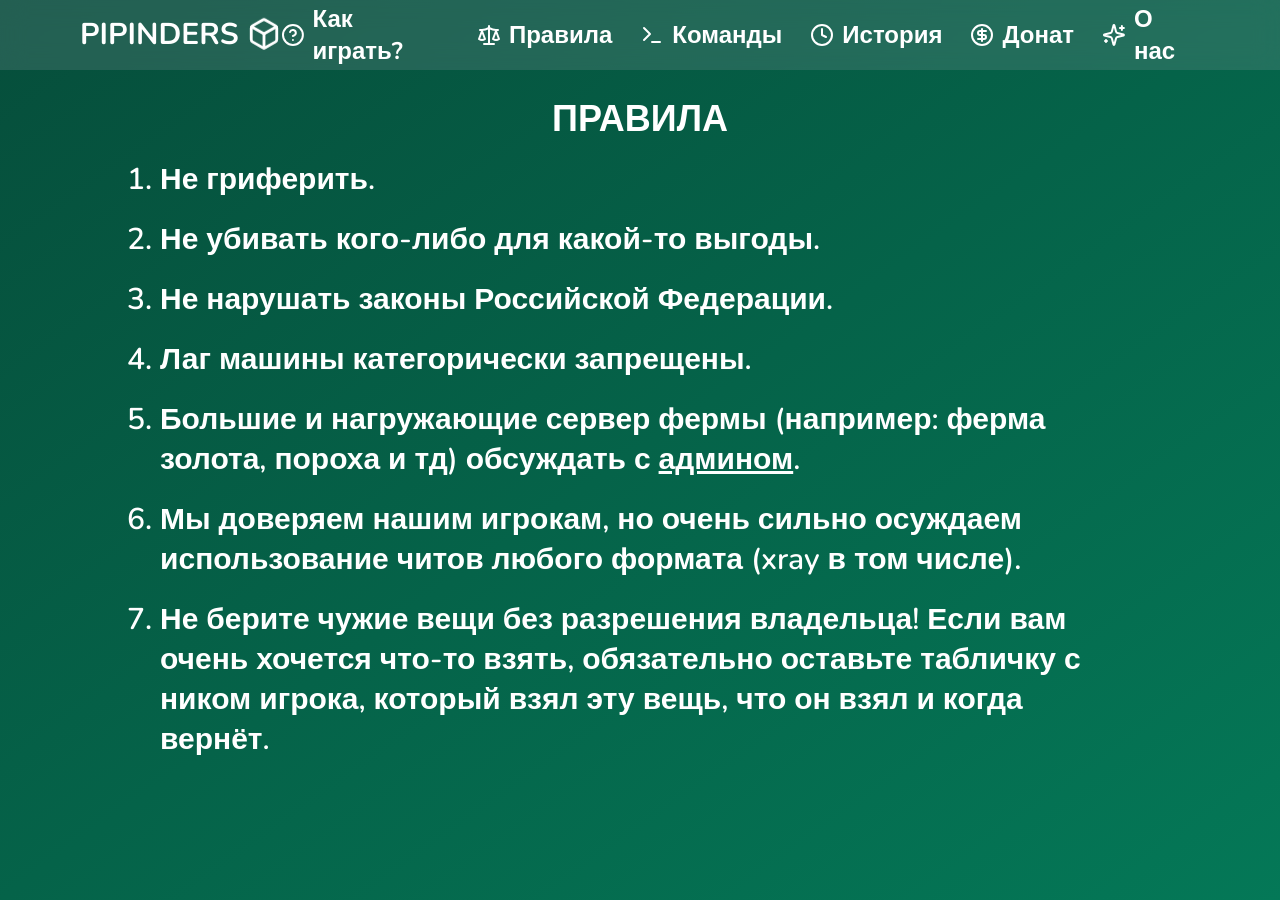
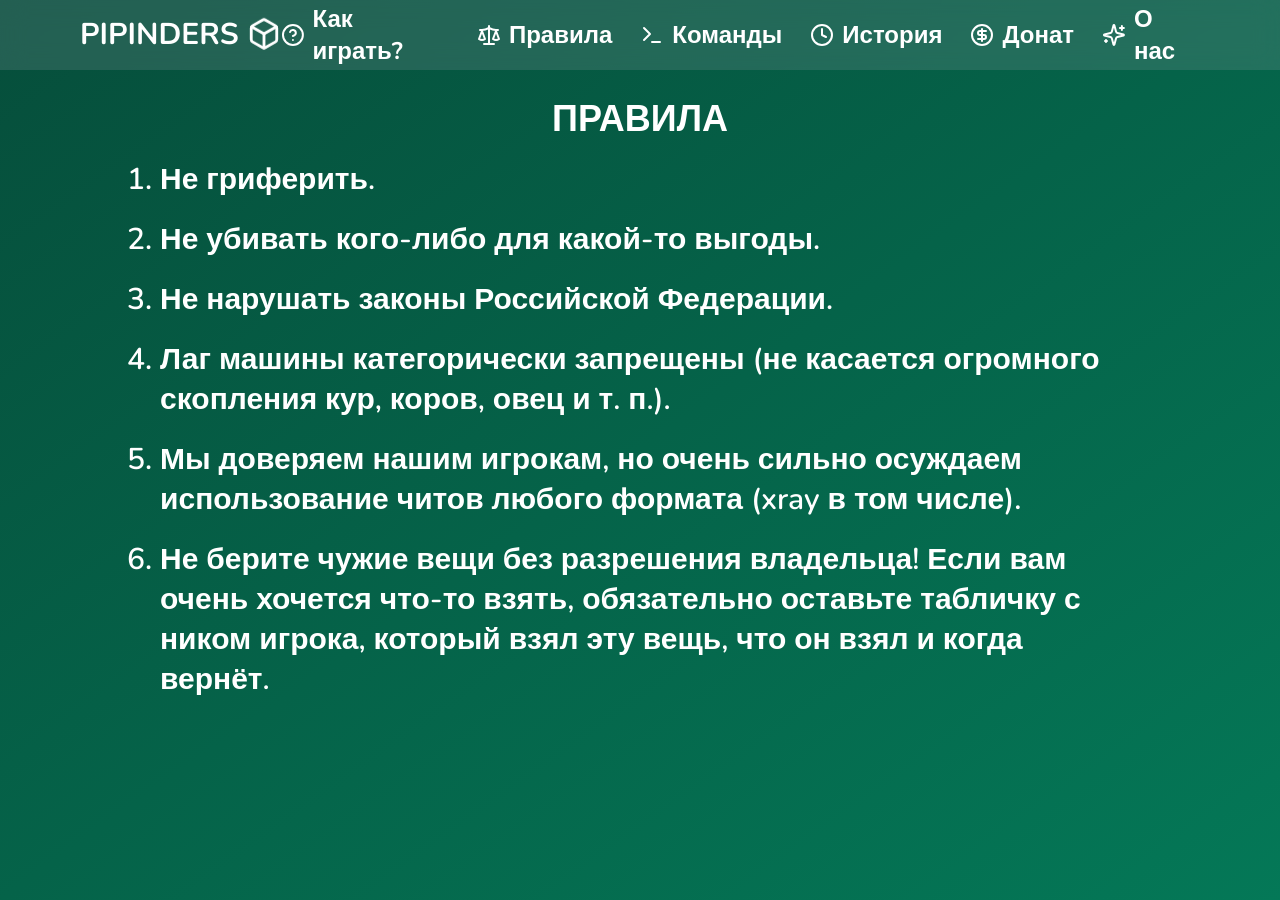
Before and after one commit to MrAbragadabra/pipinders, a Next.js app: page /rules in a window 1280 px wide. Built offline with nearby package versions, Linux system fonts and the light colour scheme.

Commit message:
изменения в правилах

```diff
--- a/src/components/shared/rules.tsx
+++ b/src/components/shared/rules.tsx
@@ -34,9 +34,9 @@ export const Rules: React.FC<Props> = ({ className }) => {
 							Не нарушать законы Российской Федерации.
 						</li>
 						<li className='mb-5 text-left leading-10'>
-							Лаг машины категорически запрещены.
+							Лаг машины категорически запрещены (не касается огромного скопления кур, коров, овец и т. п.).
 						</li>
-						<li className='mb-5 text-left leading-10'>
+						{/* <li className='mb-5 text-left leading-10'>
 							Большие и нагружающие сервер фермы (например: ферма золота, пороха и тд) обсуждать с{' '}
 							<a
 								href='mailto:adminchik@pipinders.ru'
@@ -45,7 +45,7 @@ export const Rules: React.FC<Props> = ({ className }) => {
 								админом
 							</a>
 							.
-						</li>
+						</li> */}
 						<li className='mb-5 text-left leading-10'>
 							Мы доверяем нашим игрокам, но очень сильно осуждаем использование
 							читов любого формата (xray в том числе).
```
